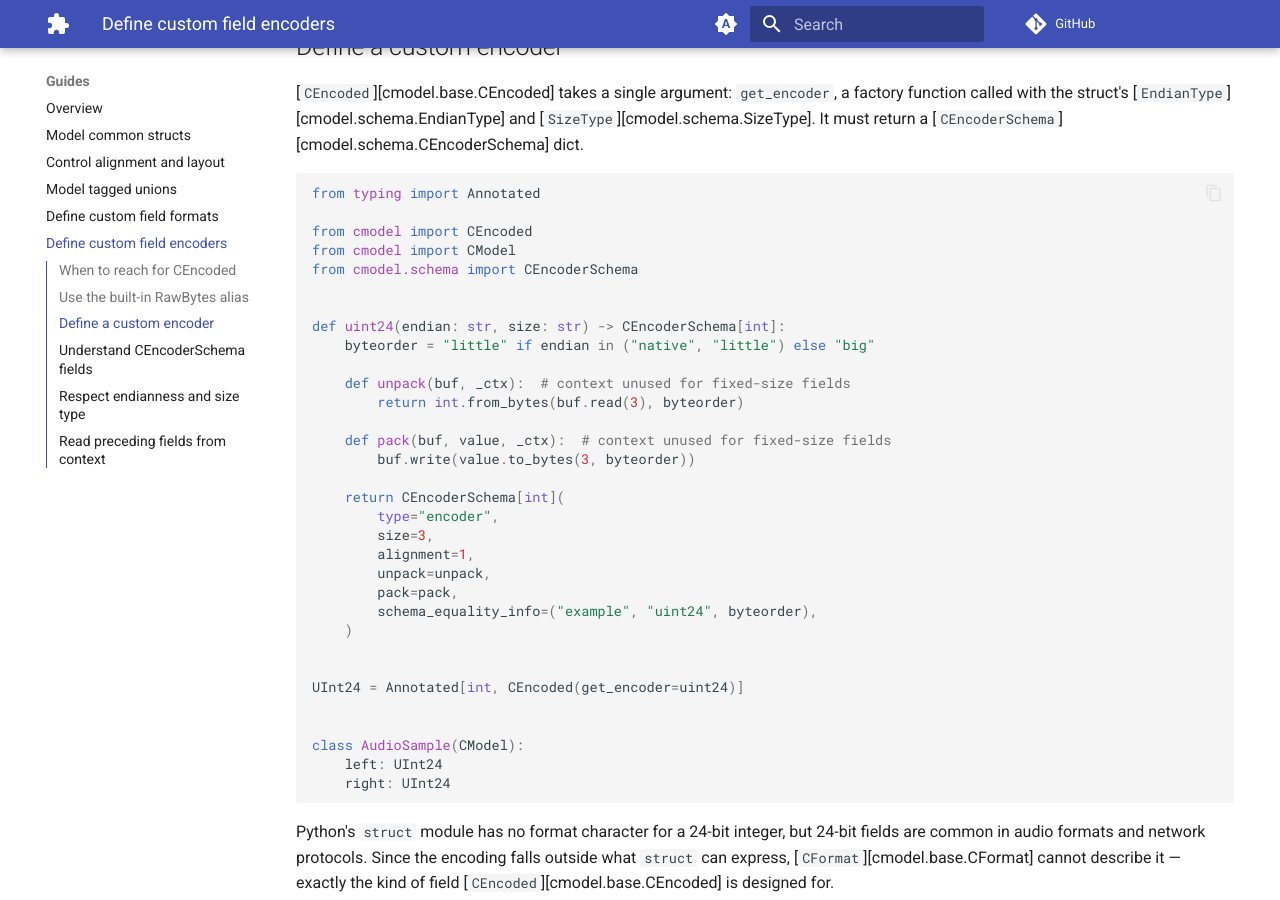
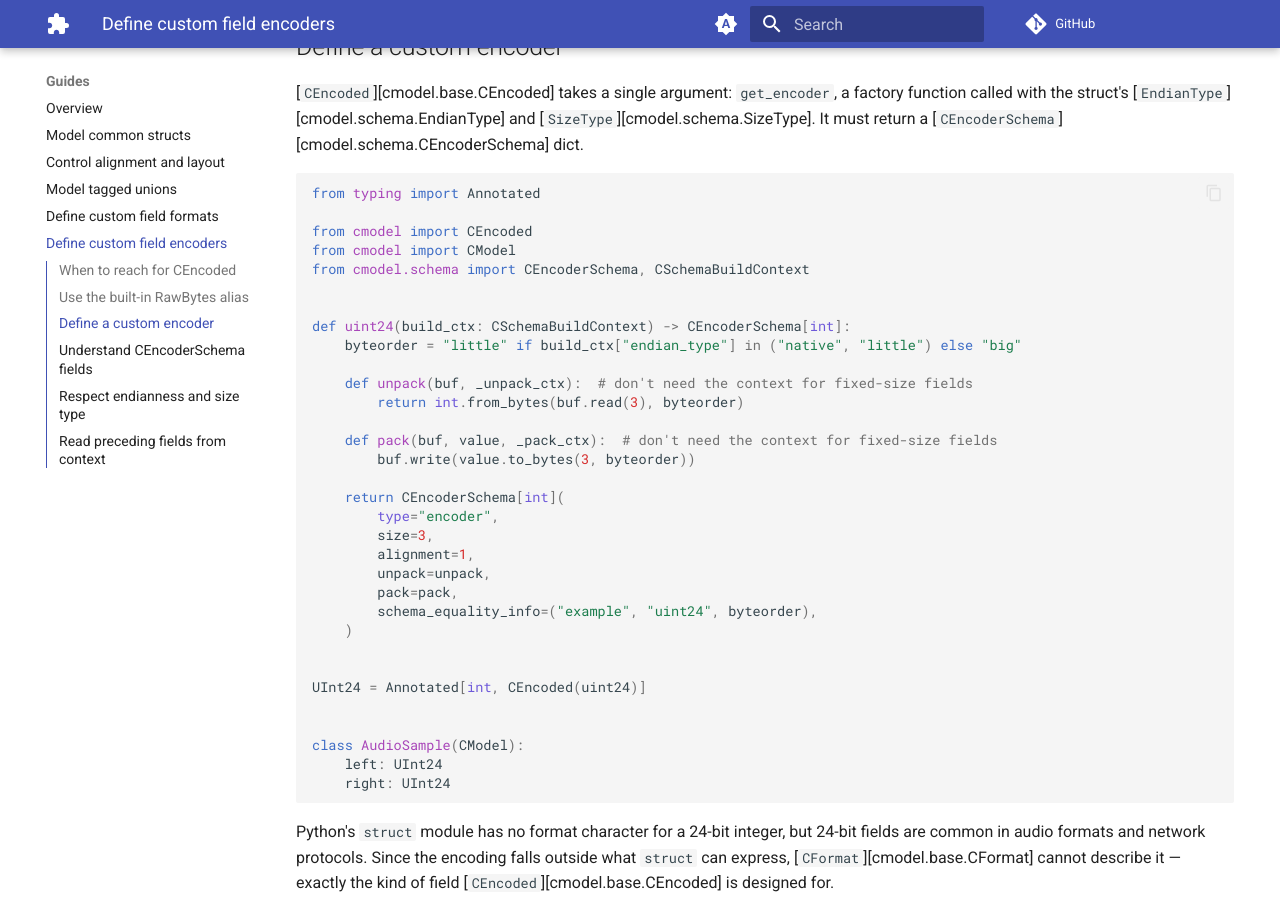
Before and after one commit to rmorshea/cmodel, an MkDocs documentation site: the page built from docs/src/guides/define-custom-field-encoders.md, in a window 1280 px wide and 900 px high, scrolled down 920 px. Built offline with MkDocs 1.6.1 and Material for MkDocs 9.7.7, drawn with Linux system fonts in a browser that asks for light colours; comment, search, counter and statistics services are not loaded; some of the changed text lies outside the part shown.

Commit message:
misc changes

```diff
--- a/docs/src/guides/define-custom-field-encoders.md
+++ b/docs/src/guides/define-custom-field-encoders.md
@@ -45,16 +45,16 @@ from typing import Annotated
 
 from cmodel import CEncoded
 from cmodel import CModel
-from cmodel.schema import CEncoderSchema
+from cmodel.schema import CEncoderSchema, CSchemaBuildContext
 
 
-def uint24(endian: str, size: str) -> CEncoderSchema[int]:
-    byteorder = "little" if endian in ("native", "little") else "big"
+def uint24(build_ctx: CSchemaBuildContext) -> CEncoderSchema[int]:
+    byteorder = "little" if build_ctx["endian_type"] in ("native", "little") else "big"
 
-    def unpack(buf, _ctx):  # context unused for fixed-size fields
+    def unpack(buf, _unpack_ctx):  # don't need the context for fixed-size fields
         return int.from_bytes(buf.read(3), byteorder)
 
-    def pack(buf, value, _ctx):  # context unused for fixed-size fields
+    def pack(buf, value, _pack_ctx):  # don't need the context for fixed-size fields
         buf.write(value.to_bytes(3, byteorder))
 
     return CEncoderSchema[int](
@@ -67,7 +67,7 @@ def uint24(endian: str, size: str) -> CEncoderSchema[int]:
     )
 
 
-UInt24 = Annotated[int, CEncoded(get_encoder=uint24)]
+UInt24 = Annotated[int, CEncoded(uint24)]
 
 
 class AudioSample(CModel):
@@ -131,22 +131,22 @@ uint8_t array_data[];
 from typing import Annotated
 
 from cmodel import CEncoded, CModel
-from cmodel.schema import CEncoderSchema
+from cmodel.schema import CEncoderSchema, CSchemaBuildContext
 from cmodel.types import UnsignedChar
 
 
-def sized_bytes(endian: str, size: str) -> CEncoderSchema[bytes]:
+def sized_bytes(build_ctx: CSchemaBuildContext) -> CEncoderSchema[bytes]:
     return CEncoderSchema[bytes](
         type="encoder",
         size=None,  # variable length
         alignment=1,
-        unpack=lambda buf, ctx: buf.read(ctx["preceding_fields"]["array_length"]),
-        pack=lambda buf, value, _ctx: buf.write(value),
+        unpack=lambda buf, unpack_ctx: buf.read(unpack_ctx["preceding_fields"]["array_length"]),
+        pack=lambda buf, value, _pack_ctx: buf.write(value),
         schema_equality_info=("example", "sized_bytes"),
     )
 
 
-SizedBytes = Annotated[bytes, CEncoded(get_encoder=sized_bytes)]
+SizedBytes = Annotated[bytes, CEncoded(sized_bytes)]
 
 
 class ArrayPacket(CModel):
```
Also changed, not shown: 3 other files.
